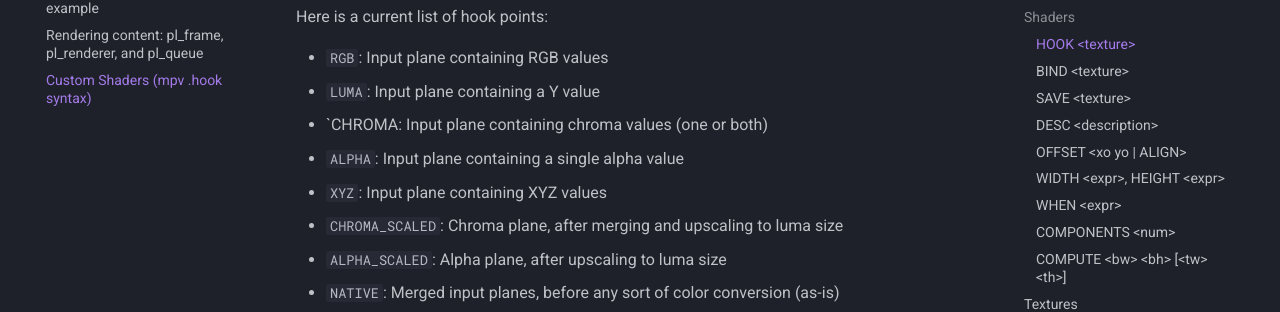
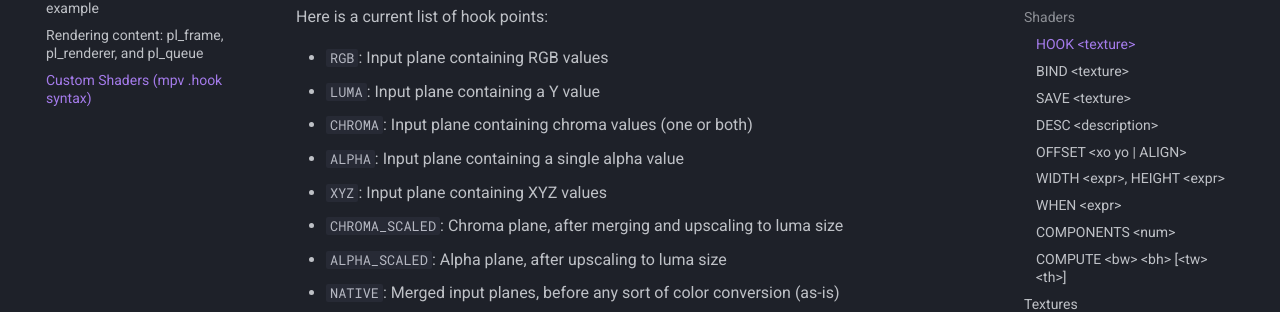
Before and after one commit to haasn/libplacebo, an MkDocs documentation site: the page built from docs/custom-shaders.md, in a window 1280 px wide and 900 px high, scrolled down 2020 px. Shown: the part 145-457 px from the top of the window. Built offline with MkDocs 1.6.1 and Material for MkDocs 9.7.7, drawn with Linux system fonts in a browser that asks for light colours.

Commit message:
docs: fix missing `

```diff
--- a/docs/custom-shaders.md
+++ b/docs/custom-shaders.md
@@ -91,7 +91,7 @@ Here is a current list of hook points:
 
 * `RGB`: Input plane containing RGB values
 * `LUMA`: Input plane containing a Y value
-* `CHROMA: Input plane containing chroma values (one or both)
+* `CHROMA`: Input plane containing chroma values (one or both)
 * `ALPHA`: Input plane containing a single alpha value
 * `XYZ`: Input plane containing XYZ values
 * `CHROMA_SCALED`: Chroma plane, after merging and upscaling to luma size
```
